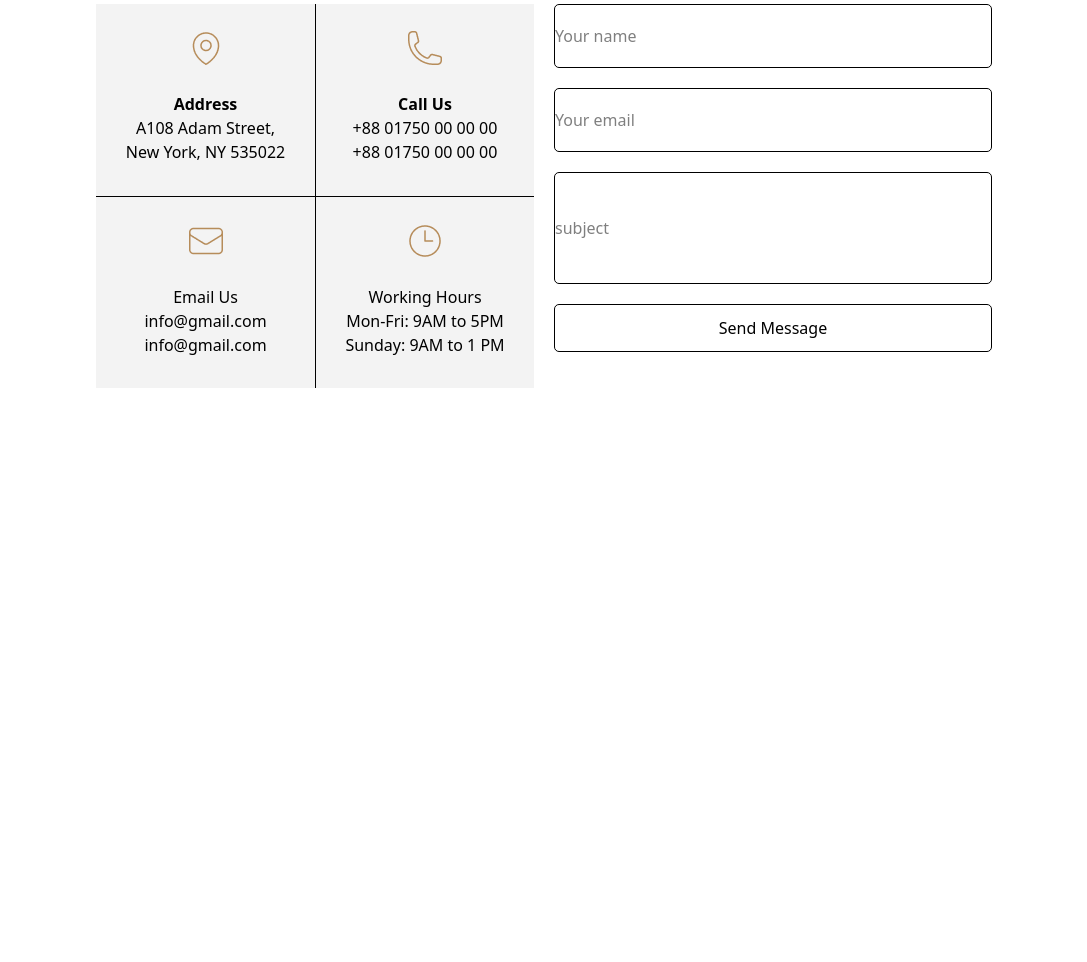
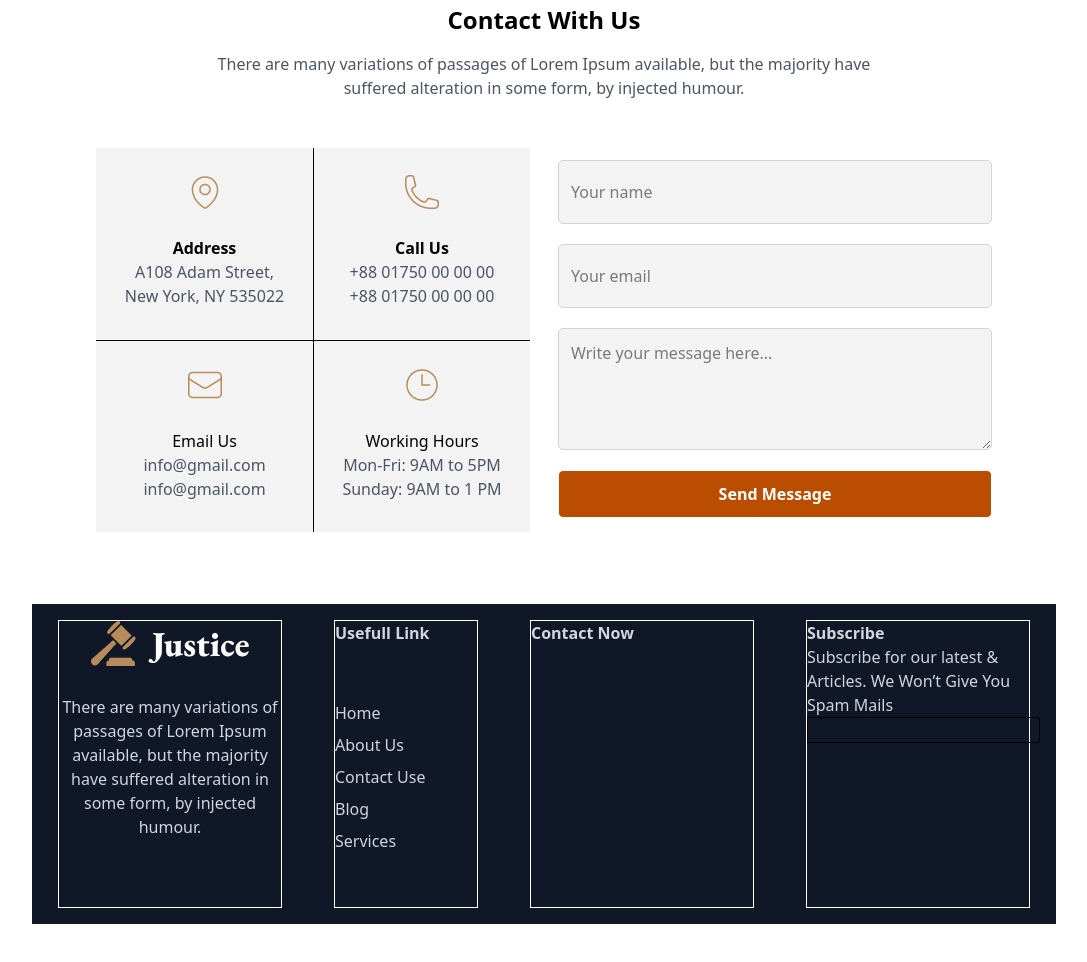
Before and after one commit to student-Imran/PH-Module-11-practice, a plain HTML site: page index.html in a window 1280 px wide. Shown: the part 2470-3432 px from the top of the page, without its empty margins (96-1183 px from the left). Before the commit the page ends 2930 px from the top, so only its background shows below. Drawn offline with nearby package versions, Linux system fonts and the light colour scheme.

Commit message:
form done

```diff
--- a/index.html
+++ b/index.html
@@ -109,46 +109,84 @@
           </div>
           <img class="max-h-96 mt-14 flex-1/3" src="./images/faq.png" alt="">
        </div>
-            <div class="w-4xl h-96 mx-auto flex mt-40 gap-5">
+          <div class="mx-auto mt-40 text-center">
+            <h1 class="text-2xl font-bold">Contact With Us</h1>
+            <p class="w-2xl mx-auto text-gray-600 mt-4">There are many variations of passages of Lorem Ipsum available, but the majority have suffered alteration in some form, by injected humour.</p>
+          </div>
+
+            <div class="w-4xl mt-12 h-96 mx-auto flex  gap-7">
               <div class="grid grid-cols-2 grid-rows-2 flex-1/2">
                <div class="text-center bg-[rgb(243,243,243)]">
                 <img class="mx-auto my-6" src="./images/location.png" alt="">
                 <h1 class="font-bold">Address</h1>
-                <p>A108 Adam Street,</p>
-                <p>New York, NY 535022</p>
+                <p class="text-gray-600">A108 Adam Street,</p>
+                <p class="text-gray-600">New York, NY 535022</p>
                </div>
                <div class="border-l text-center bg-[rgb(243,243,243)]">
                 <img class="mx-auto  my-6" src="./images/call.png" alt="">
                 <h1 class="font-bold">Call Us</h1>
-                <p>+88 01750 00 00 00</p>
-                <p>+88 01750 00 00 00</p>
+                <p class="text-gray-600">+88 01750 00 00 00</p>
+                <p class="text-gray-600">+88 01750 00 00 00</p>
                </div>
                <div class="border-t text-center bg-[rgb(243,243,243)]">
                 <img class="mx-auto  my-6" src="./images/email.png" alt="">
                 <h1>Email Us</h1>
-                <p>info@gmail.com</p>
-                <p>info@gmail.com</p>
+                <p class="text-gray-600">info@gmail.com</p>
+                <p class="text-gray-600">info@gmail.com</p>
                </div>
                <div class="border-t border-l text-center bg-[rgb(243,243,243)]">
                 <img class="mx-auto  my-6" src="./images/time.png" alt="">
                 <h1>Working Hours</h1>
-                <p>Mon-Fri: 9AM to 5PM</p>
-                <p>Sunday: 9AM to 1 PM</p>
+                <p class="text-gray-600">Mon-Fri: 9AM to 5PM</p>
+                <p class="text-gray-600">Sunday: 9AM to 1 PM</p>
                </div>
               </div>
-              <div class="flex-1/2">
+              <div class="flex-1/2 mt-3">
                 <form action="">
-                  <input class="w-full border h-16 rounded-[5px]" type="text" placeholder="Your name">
-                  <input class="w-full border mt-5 h-16 rounded-[5px]" type="email" name="" id="" placeholder="Your email">
-                  <input class="w-full border mt-5 h-28 rounded-[5px]" type="text" placeholder="subject">
-                  <button class="w-full border mt-5 h-12 rounded-[5px]">Send Message</button>
+                  <input class="bg-[rgb(243,243,243)] w-full border p-3 h-16 border-gray-300 rounded-[5px]" type="text" placeholder="Your name">
+                  <input class="bg-[rgb(243,243,243)] w-full p-3 border border-gray-300 mt-5 h-16 rounded-[5px]" type="email" name="" id="" placeholder="Your email">
+                  <textarea  rows="4" class ="bg-[rgb(243,243,243)] block w-full mt-5 p-3 border border-gray-300 rounded-[5px] "
+                  placeholder="Write your message here..."></textarea>
+                  <button class="w-full border mt-5 h-12 rounded-[5px] bg-amber-700 text-white font-bold cursor-pointer">Send Message</button>
                 </form>
               </div>
             </div><br><br><br>
     </main>
     <footer>
+          <div class="w-full h-80 bg-gray-900 flex justify-around items-center">
+            <div class="w-56 h-72 border border-white">
+              <div class="text-center">
+                <img class="mx-auto" src="./images/logo.png" alt="">
+                <p class="text-gray-300 my-7">There are many variations of passages of Lorem Ipsum available, but the majority have suffered alteration in some form, by injected humour.</p>
+              </div>
+            </div>
+            <div class="w-36 h-72 border border-white">
+              <h1 class="font-bold text-gray-300">Usefull Link</h1>
+              <div class="mt-14">
+                   <ul class="text-gray-300">
+                    <li><a href="">Home</a></li>
+                    <li class="mt-2"><a href="">About Us</a></li>
+                    <li class="mt-2"><a href="">Contact Use</a></li>
+                    <li class="mt-2"><a href="">Blog</a></li>
+                    <li class="mt-2"><a href="">Services</a></li>
+                   </ul>
+              </div>
+            </div>
 
+            <div class="w-56 h-72 border border-white">
+              <h1 class="font-bold text-gray-300">Contact Now</h1>
+              <div></div>
+            </div>
+            <div class="w-56 h-72 border border-white">
+              <h1 class="font-bold text-gray-300">Subscribe</h1>
+              <div>
+                <p class="text-gray-300">Subscribe for our latest & Articles. We Won’t Give You Spam Mails</p>
+                <input type="email" name="" id="" class="border">
+              </div>
+            </div>
+          </div>
     </footer>
+    <br><br><br>
     </div>
 </body>
 </html>
```
